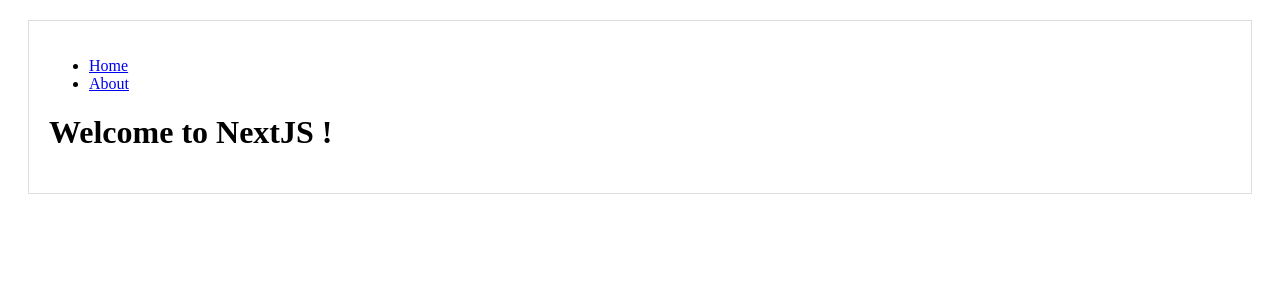
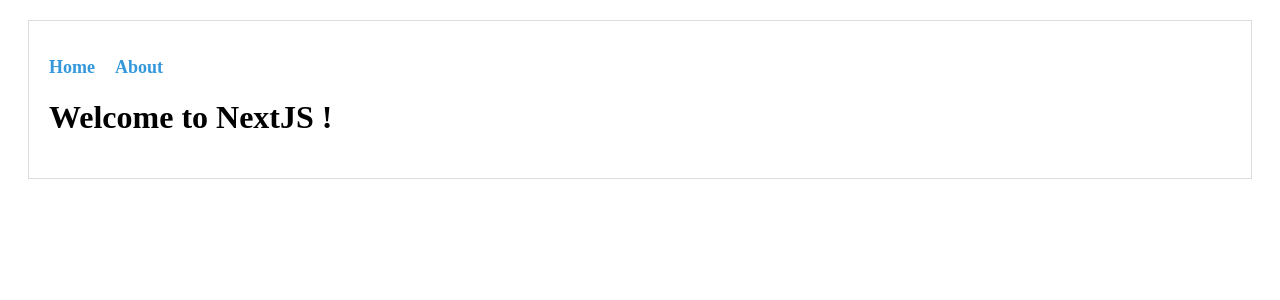
Before and after one commit to alexandersms/next-js-project, a Next.js app: page / in a window 1280 px wide. Shown: the top 300 px of the page. Built offline with nearby package versions, Linux system fonts and the light colour scheme.

Commit message:
adding head metadata from nextJS

```diff
--- a/components/Header.js
+++ b/components/Header.js
@@ -1,15 +1,42 @@
+import Head from "next/head";
 import Link from "next/link";
 
-function Header() {
+function Header({ title }) {
   return (
+    <>
+      <Head>
+        <title>{title}</title>
+      </Head>
       <ul>
         <li>
-        <Link href="/">Home</Link>
+          <Link href="/">
+            <a>Home</a>
+          </Link>
         </li>
         <li>
-        <Link href="/about">About</Link>
+          <Link href="/about">
+            <a>About</a>
+          </Link>
         </li>
+        <style jsx>{`
+          ul {
+            padding-left: 0;
+            width: 20%;
+            display: flex;
+            list-style-type: none;
+          }
+          ul li {
+            margin-right: 20px;
+          }
+          ul li a {
+            text-decoration: none;
+            color: #3498db;
+            font-size: 18px;
+            font-weight: 700;
+          }
+        `}</style>
       </ul>
+    </>
   );
 }
 
--- a/components/Layout.js
+++ b/components/Layout.js
@@ -6,11 +6,11 @@
   border: "1px solid #ddd",
 };
 
-function Layout({ children }) {
+function Layout(props) {
   return (
     <div style={layoutStyle}>
-      <Header />
-      {children}
+      <Header {...props} />
+      {props.children}
     </div>
   );
 }
--- a/pages/about.js
+++ b/pages/about.js
@@ -1,9 +1,9 @@
 import Layout from "../components/Layout";
 
-
 function about() {
+  const title = "About";
   return (
-    <Layout>
+    <Layout title={title}>
       <h1>About NextJS Page</h1>
     </Layout>
   );
--- a/pages/index.js
+++ b/pages/index.js
@@ -1,8 +1,9 @@
 import Layout from "../components/Layout";
 
 function HomePage() {
+  const title = "Home"
   return (
-    <Layout>
+    <Layout title={title}>
       <h1>Welcome to NextJS !</h1>
     </Layout>
   );
```
Lines whose indentation alone changed are shown as unchanged.
